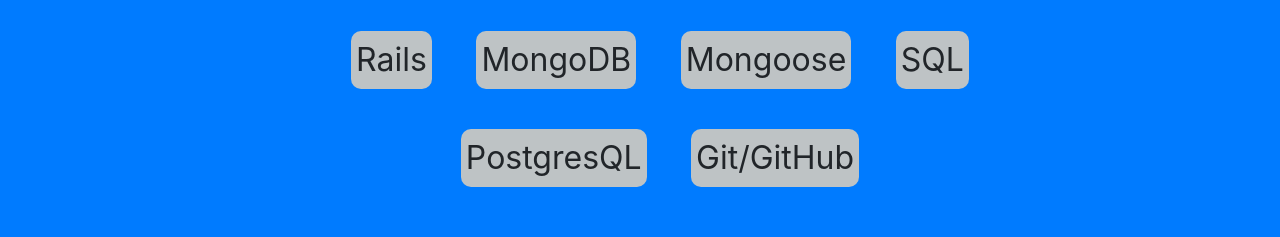
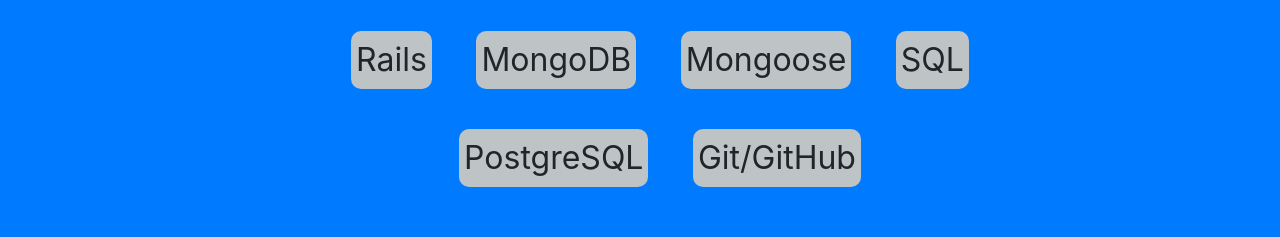
Before and after one commit to jal90/jal90.github.io, a website with bundled scripts: page index.html in a window 1280 px wide. Shown: the part 1200-1437 px from the top of the page. Built offline with nearby package versions, Linux system fonts and the light colour scheme.

Commit message:
Fix another PostgresQL to PostgreSQL
Fix another PostgresQL to PostgreSQL

```diff
--- a/index.html
+++ b/index.html
@@ -94,7 +94,7 @@
         <li> MongoDB </li>
         <li> Mongoose </li>
         <li> SQL </li>
-        <li> PostgresQL </li>
+        <li> PostgreSQL </li>
         <li> Git/GitHub </li>
       </ul>
     </div>
```
